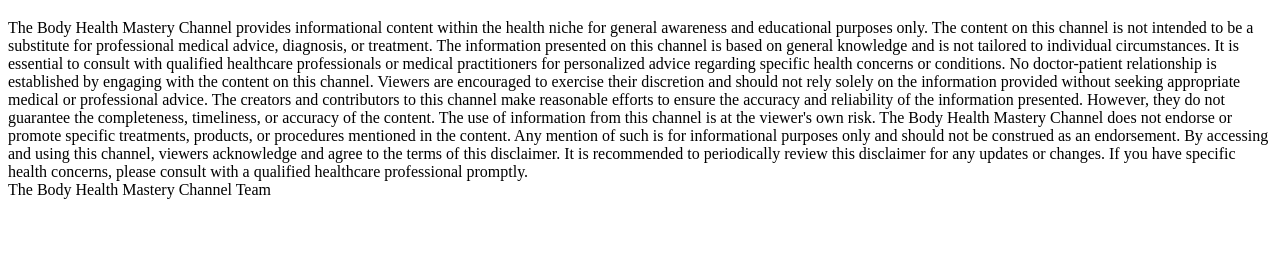
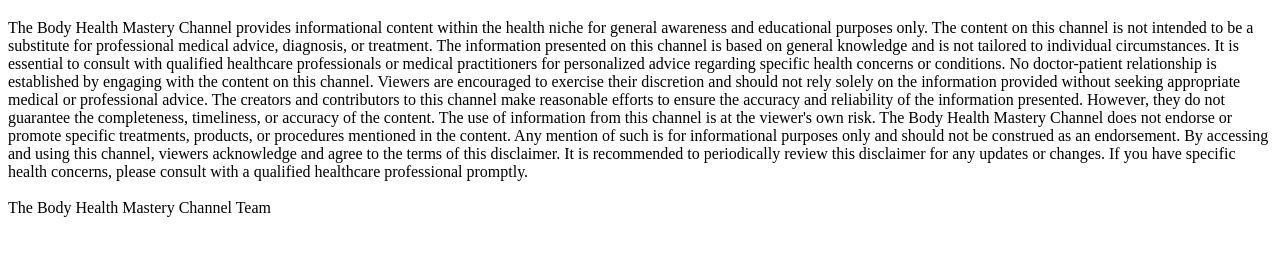
Before and after one commit to BestToKnow/Body-Health-Mastery---Disclaimers-Disclosures, a plain HTML site: page index.html in a window 1280 px wide. Shown: the part 61-316 px from the top of the page. Drawn offline with Linux system fonts and the light colour scheme.

Commit message:
Update index.html

```diff
--- a/index.html
+++ b/index.html
@@ -12,7 +12,7 @@
 No doctor-patient relationship is established by engaging with the content on this channel. Viewers are encouraged to exercise their discretion and should not rely solely on the information provided without seeking appropriate medical or professional advice.
 The creators and contributors to this channel make reasonable efforts to ensure the accuracy and reliability of the information presented. However, they do not guarantee the completeness, timeliness, or accuracy of the content. The use of information from this channel is at the viewer's own risk.
 The Body Health Mastery Channel does not endorse or promote specific treatments, products, or procedures mentioned in the content. Any mention of such is for informational purposes only and should not be construed as an endorsement.
-By accessing and using this channel, viewers acknowledge and agree to the terms of this disclaimer. It is recommended to periodically review this disclaimer for any updates or changes. If you have specific health concerns, please consult with a qualified healthcare professional promptly.<br>
+By accessing and using this channel, viewers acknowledge and agree to the terms of this disclaimer. It is recommended to periodically review this disclaimer for any updates or changes. If you have specific health concerns, please consult with a qualified healthcare professional promptly.<br><br>
 The Body Health Mastery Channel Team
 </p>
 </body>
```
